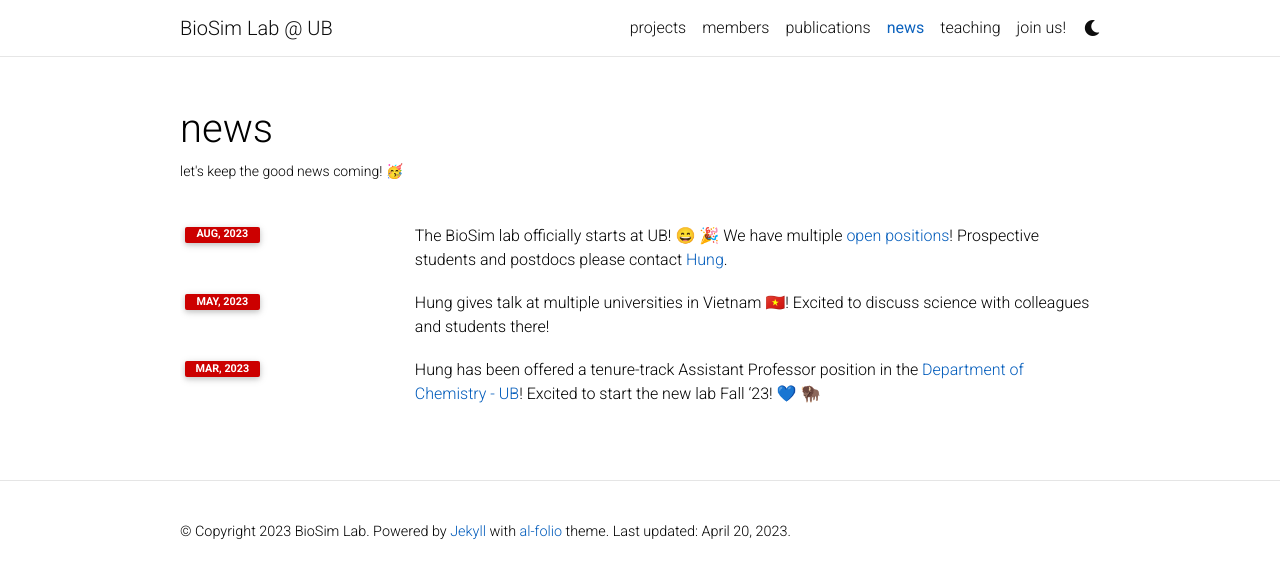
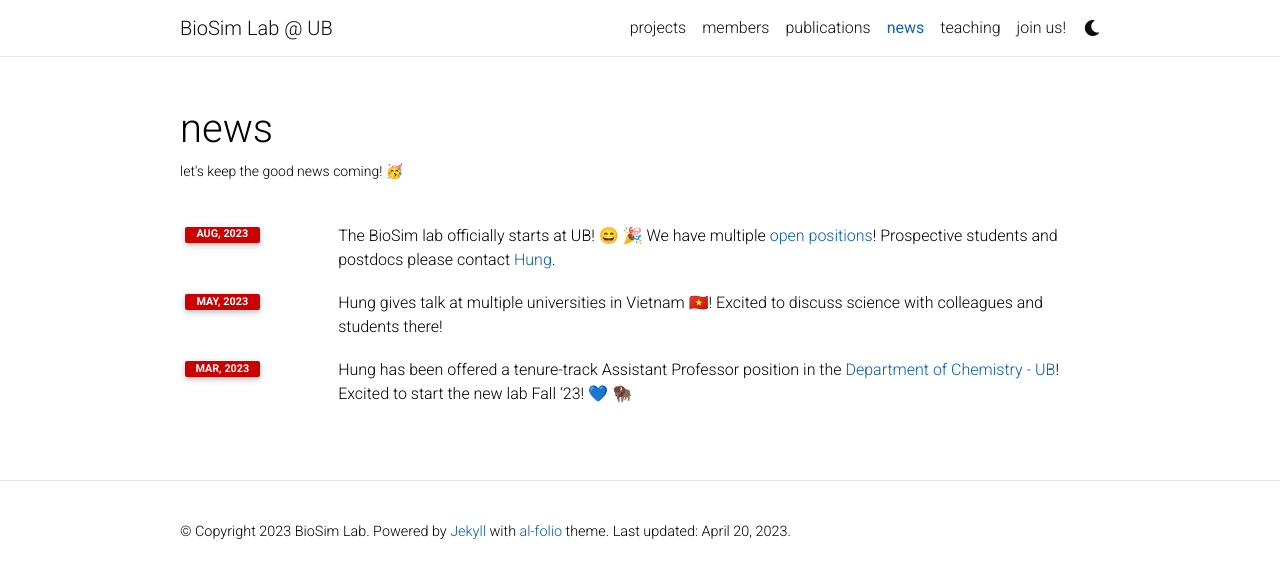
Before and after one commit to BioSimLabUB/biosimlabub.github.io, a Jekyll site: the page built from _pages/news.md, in a window 1280 px wide. Shown: the top 578 px of the page. Built offline with Jekyll 4.4.1, drawn with Linux system fonts in a browser that asks for light colours; emoji names are drawn with the system emoji font; comment, search, counter and statistics services are not loaded; a style sheet for code colours, icons or effects is not loaded.

Commit message:
news width fix

```diff
--- a/_includes/news.html
+++ b/_includes/news.html
@@ -11,7 +11,7 @@
       {% endif %}
       {% for item in news limit: news_limit %}
         <tr>
-          <th scope="row" class="col-2 col-sm-3">
+          <th scope="row" class="col-3 col-sm-2 col-md-2 col-lg-2">
             <span class="badge font-weight-bold danger-color-dark text-uppercase align-middle" style="min-width: 75px;">
               {{ item.date | date: "%b, %Y" }}
             </span>
```
